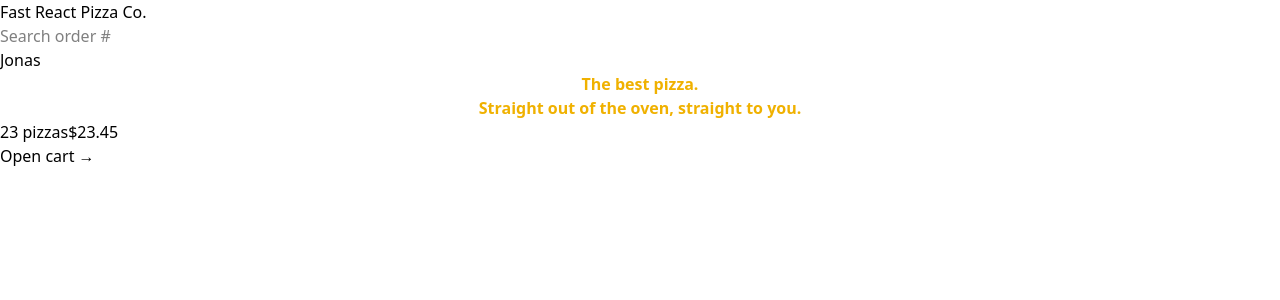
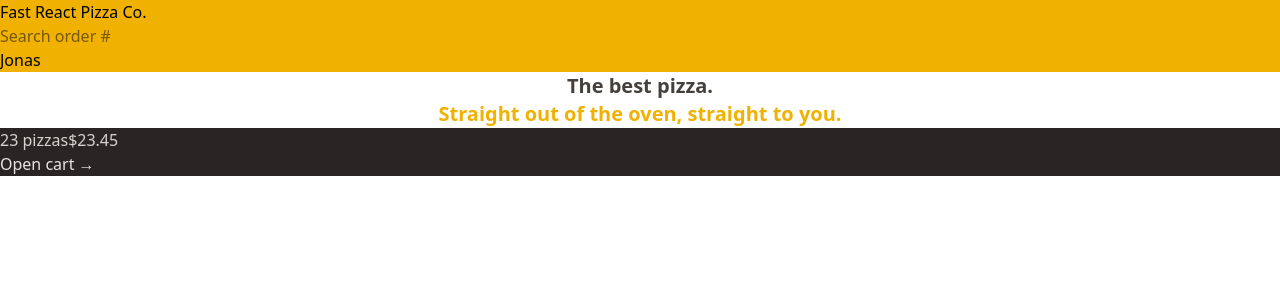
Before and after one commit to justine92415/React_Fast_Pizza, a React (Vite) app: page / in a window 1280 px wide. Shown: the top 300 px of the page. Built offline with nearby package versions, Linux system fonts and the light colour scheme.

Commit message:
feat(cart):296.更新購物車概覽樣式以改善可讀性
feat(header):296.更新標題樣式以增強視覺效果

feat(home):296.調整首頁標題樣式以提升吸引力

```diff
--- a/src/features/cart/CartOverview.tsx
+++ b/src/features/cart/CartOverview.tsx
@@ -2,8 +2,8 @@
 
 function CartOverview() {
   return (
-    <div>
-      <p>
+    <div className="bg-stone-800 text-stone-200">
+      <p className="text-stone-300">
         <span>23 pizzas</span>
         <span>$23.45</span>
       </p>
--- a/src/ui/Header.tsx
+++ b/src/ui/Header.tsx
@@ -3,7 +3,7 @@
 
 function Header() {
   return (
-    <header>
+    <header className='bg-yellow-500'>
       <Link to="/">Fast React Pizza Co.</Link>
 
       <SearchOrder />
--- a/src/ui/Home.tsx
+++ b/src/ui/Home.tsx
@@ -1,10 +1,12 @@
 function Home() {
   return (
     <div>
-      <h1 className="text-center font-semibold text-yellow-500">
+      <h1 className="text-center text-xl font-semibold text-stone-700">
         The best pizza.
         <br />
-        Straight out of the oven, straight to you.
+        <span className="text-yellow-500">
+          Straight out of the oven, straight to you.
+        </span>
       </h1>
     </div>
   );
```
